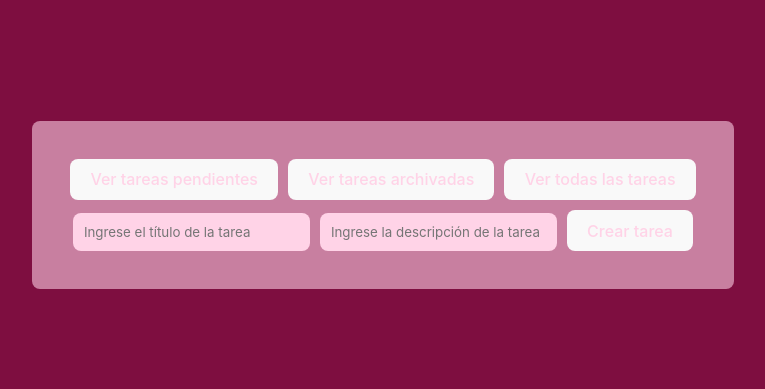
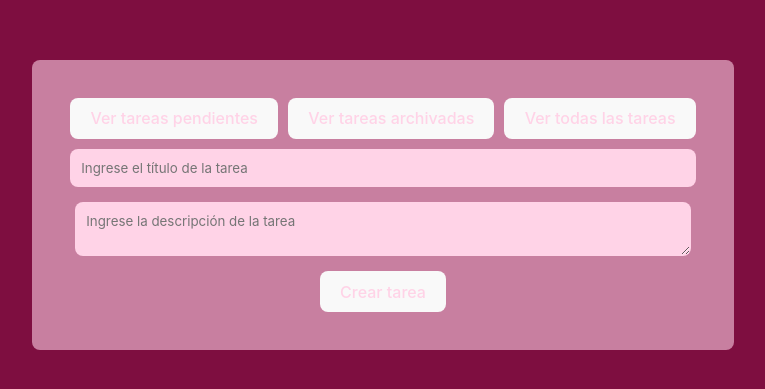
Before and after one commit to MaJoReGo/CreateTaskMJ, a React (Vite) app: page / in a window 1280 px wide. Shown: the part 195-584 px from the top of the page, without its empty margins (257-1022 px from the left). Built offline with nearby package versions, Linux system fonts and the light colour scheme.

Commit message:
Modificando código de ShowArchivedTasks

```diff
--- a/src/components/CreateTask/CreateTask.jsx
+++ b/src/components/CreateTask/CreateTask.jsx
@@ -30,8 +30,8 @@ export const CreateTask = () => {
     };
 
     const handleShowArchivedTasks = () => {
+        setShowPendingTasks(false);
         setShowArchivedTasks(true);
-        setShowPendingTasks(true); // Mostrar también las tareas pendientes
     };
 
     const handleShowAllTasks = () => {
@@ -57,8 +57,10 @@ export const CreateTask = () => {
                 <button className="ButtonShowArchivedTasks" onClick={handleShowArchivedTasks}>Ver tareas archivadas</button>
                 <button className="ButtonShowAllTasks" onClick={handleShowAllTasks}>Ver todas las tareas</button>
             </div>
+            <div className="InputConter">
             <input value={newTask} onChange={handleInputChange} placeholder='Ingrese el título de la tarea' type="text"/>
-            <input value={taskDescription} onChange={handleDescriptionChange} placeholder='Ingrese la descripción de la tarea' type="text"/>
+            <textarea value={taskDescription} onChange={handleDescriptionChange} placeholder='Ingrese la descripción de la tarea' type="text"/>
+            </div>
             <button onClick={handleAddTask}>Crear tarea</button>
 
             {showPendingTasks && tasks.map((task, index) => (
```
